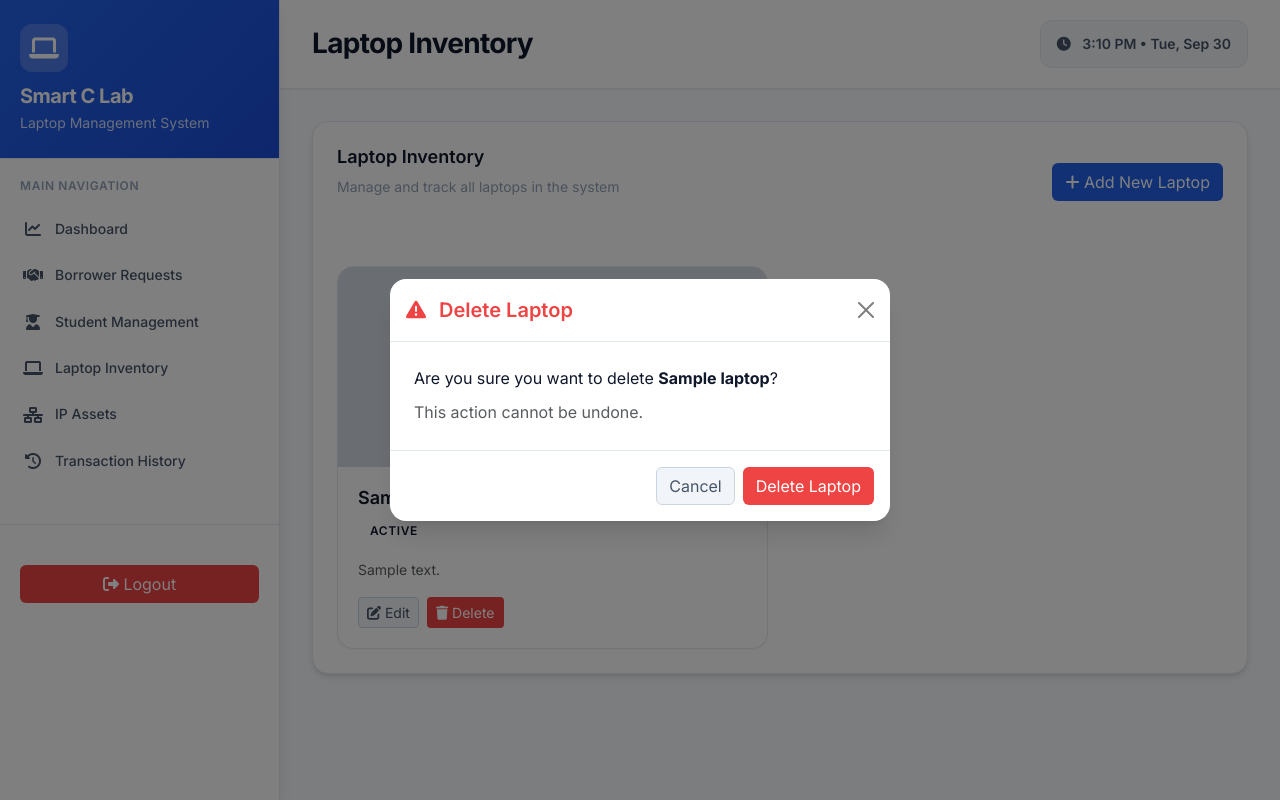
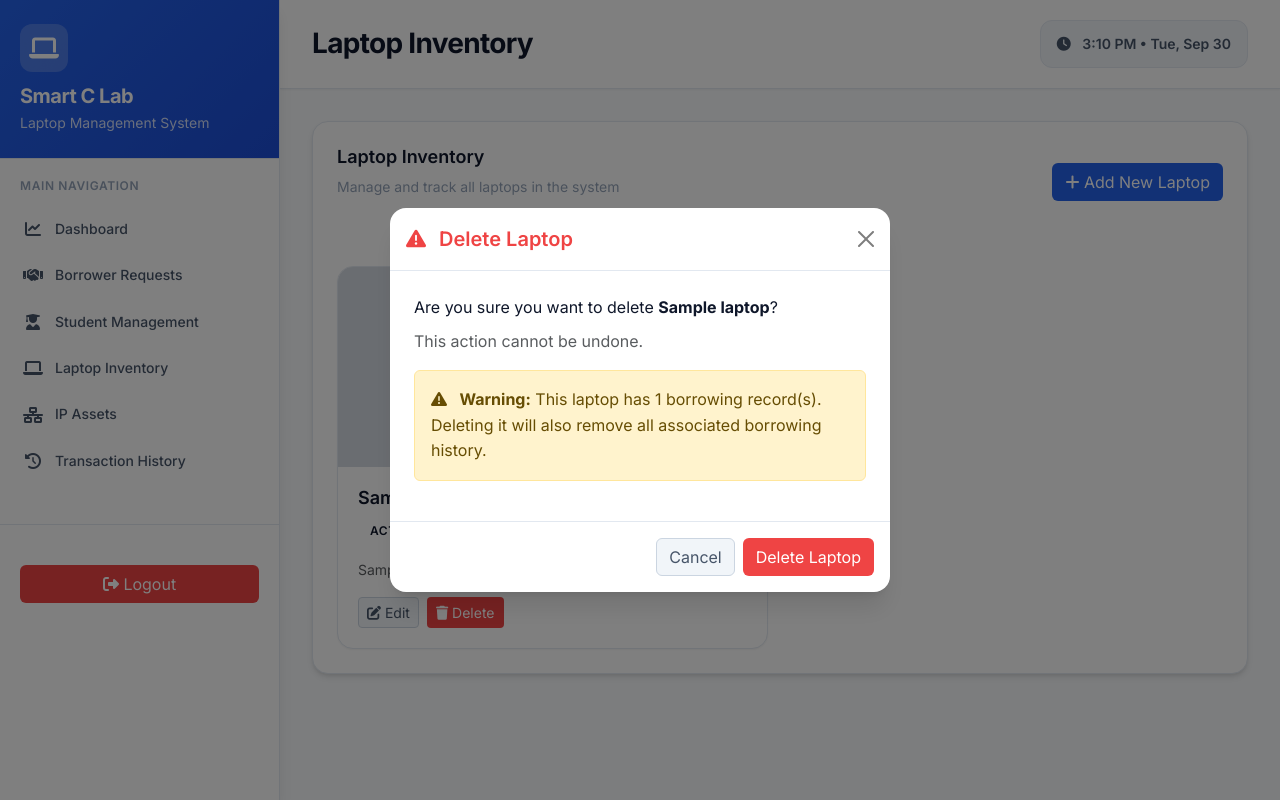
Before and after one commit to Man18hash/smart-c-lab, a Laravel app: template resources/views/admin/laptop.blade.php in a window 1280 px wide, after a click on "Delete". Run offline with Laravel 12, Linux system fonts and the light colour scheme; the template is opened without the code that fills it: most values are stand-ins (such as "Sample title", 1, 10 or a date in 2020); grey boxes marked "Sample" are stand-in pictures.

Commit message:
Fix laptop deletion with foreign key constraints
- Added borrowings relationship to Laptop model
- Updated destroy method to delete associated borrowings first
- Added warning in delete modal when laptop has borrowing records
- Resolves SQLSTATE[23000] foreign key constraint violation
- Ensures proper cleanup of laptop images and related data

```diff
--- a/app/Models/Laptop.php
+++ b/app/Models/Laptop.php
@@ -17,6 +17,12 @@ class Laptop extends Model
         'status',
         'notes',
     ];
+
+    // Relationships
+    public function borrowings()
+    {
+        return $this->hasMany(\App\Models\Borrowing::class);
+    }
 
     /**
      * Public URL via the /storage symlink, or fallback image.
--- a/resources/views/admin/laptop.blade.php
+++ b/resources/views/admin/laptop.blade.php
@@ -178,6 +178,14 @@
                 <div class="modal-body" style="padding: 24px;">
                   <p class="mb-0">Are you sure you want to delete <strong>{{ $laptop->device_name }}</strong>?</p>
                   <p class="text-muted mt-2 mb-0">This action cannot be undone.</p>
+
+                  @if($laptop->borrowings()->count() > 0)
+                    <div class="alert alert-warning mt-3">
+                      <i class="fas fa-exclamation-triangle me-2"></i>
+                      <strong>Warning:</strong> This laptop has {{ $laptop->borrowings()->count() }} borrowing record(s).
+                      Deleting it will also remove all associated borrowing history.
+                    </div>
+                  @endif
                 </div>
                 <div class="modal-footer" style="border-top: 1px solid var(--border-light);">
                   <button type="button" class="btn btn-secondary-modern" data-bs-dismiss="modal">Cancel</button>
```
Also changed, not shown: app/Http/Controllers/admin/LaptopController.php (+14 -1 lines).
